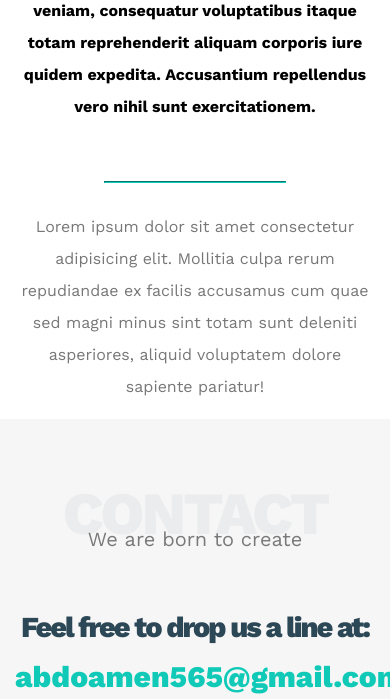
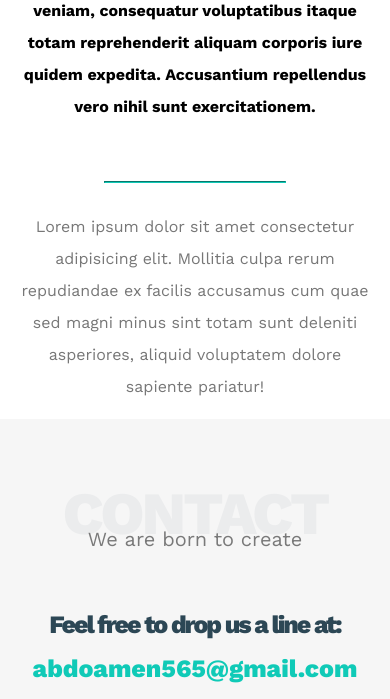
Before and after one commit to abdallah-amin/HTML_And_CSS_Template_One, a plain HTML site: page index.html in a window 390 px wide. Shown: the part 5425-6124 px from the top of the page. Drawn offline with nearby package versions, Linux system fonts and the light colour scheme.

Commit message:
fix Responsivity

```diff
--- a/css/leon.css
+++ b/css/leon.css
@@ -494,8 +494,10 @@ body {
     color: var(--secondary-color)
 }
 @media (max-width: 767px) {
-    .contact .info .label {
-        font-size: 29px;
+    .contact .info .label ,
+    .contact .info .link
+    {
+        font-size: 25px;
     }
 }
 /* End Contact */
```
